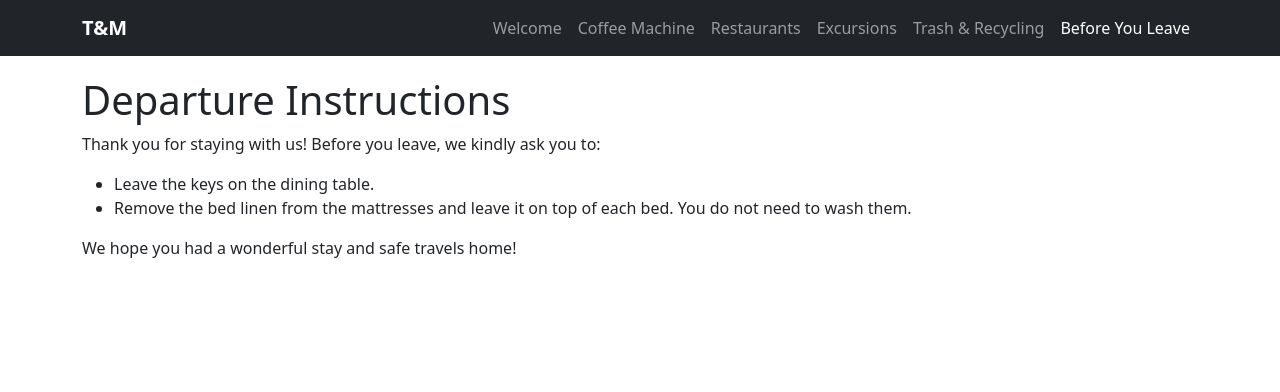
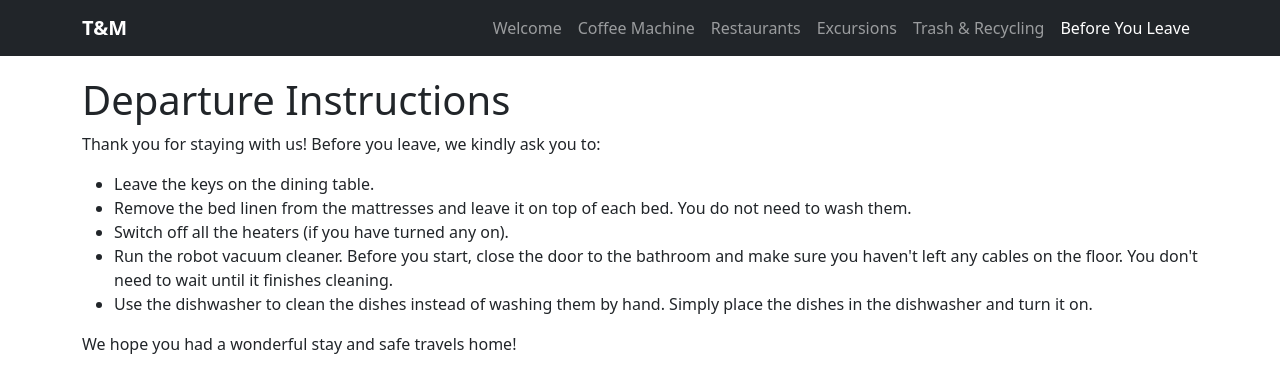
Before and after one commit to eelok/homelink-svelte, a SvelteKit app: page /en/departure in a window 1280 px wide. Shown: the top 392 px of the page. Built offline with nearby package versions, Linux system fonts and the light colour scheme.

Commit message:
add several point to the before you leave chapter

```diff
--- a/src/routes/en/departure/+page.svelte
+++ b/src/routes/en/departure/+page.svelte
@@ -4,6 +4,9 @@
     <ul>
         <li>Leave the keys on the dining table.</li>
         <li>Remove the bed linen from the mattresses and leave it on top of each bed. You do not need to wash them.</li>
+        <li>Switch off all the heaters (if you have turned any on).</li>
+        <li>Run the robot vacuum cleaner. Before you start, close the door to the bathroom and make sure you haven't left any cables on the floor. You don't need to wait until it finishes cleaning.</li>
+        <li>Use the dishwasher to clean the dishes instead of washing them by hand. Simply place the dishes in the dishwasher and turn it on.</li>
     </ul>
     <p>We hope you had a wonderful stay and safe travels home!</p>
 </div>
```
